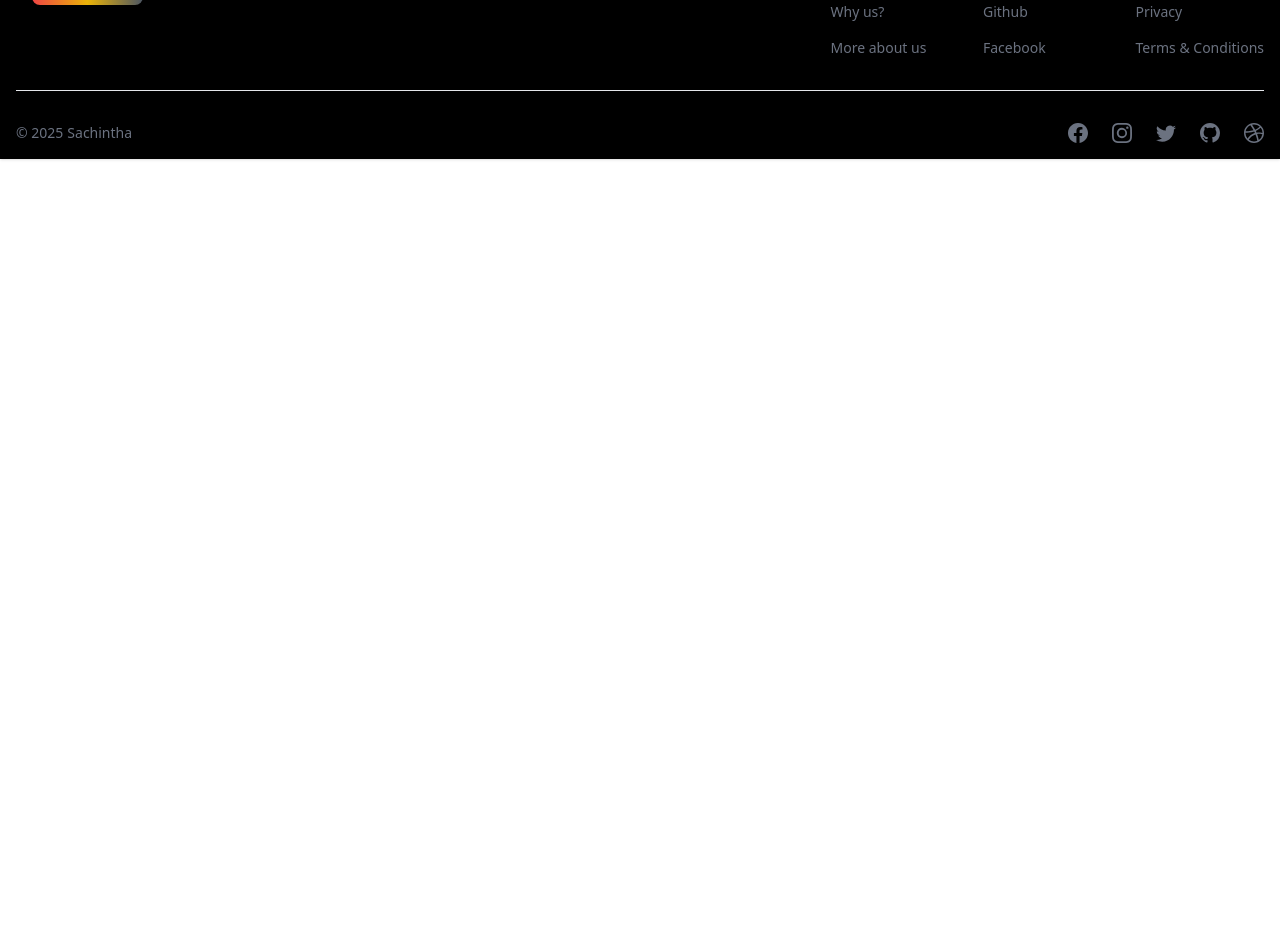
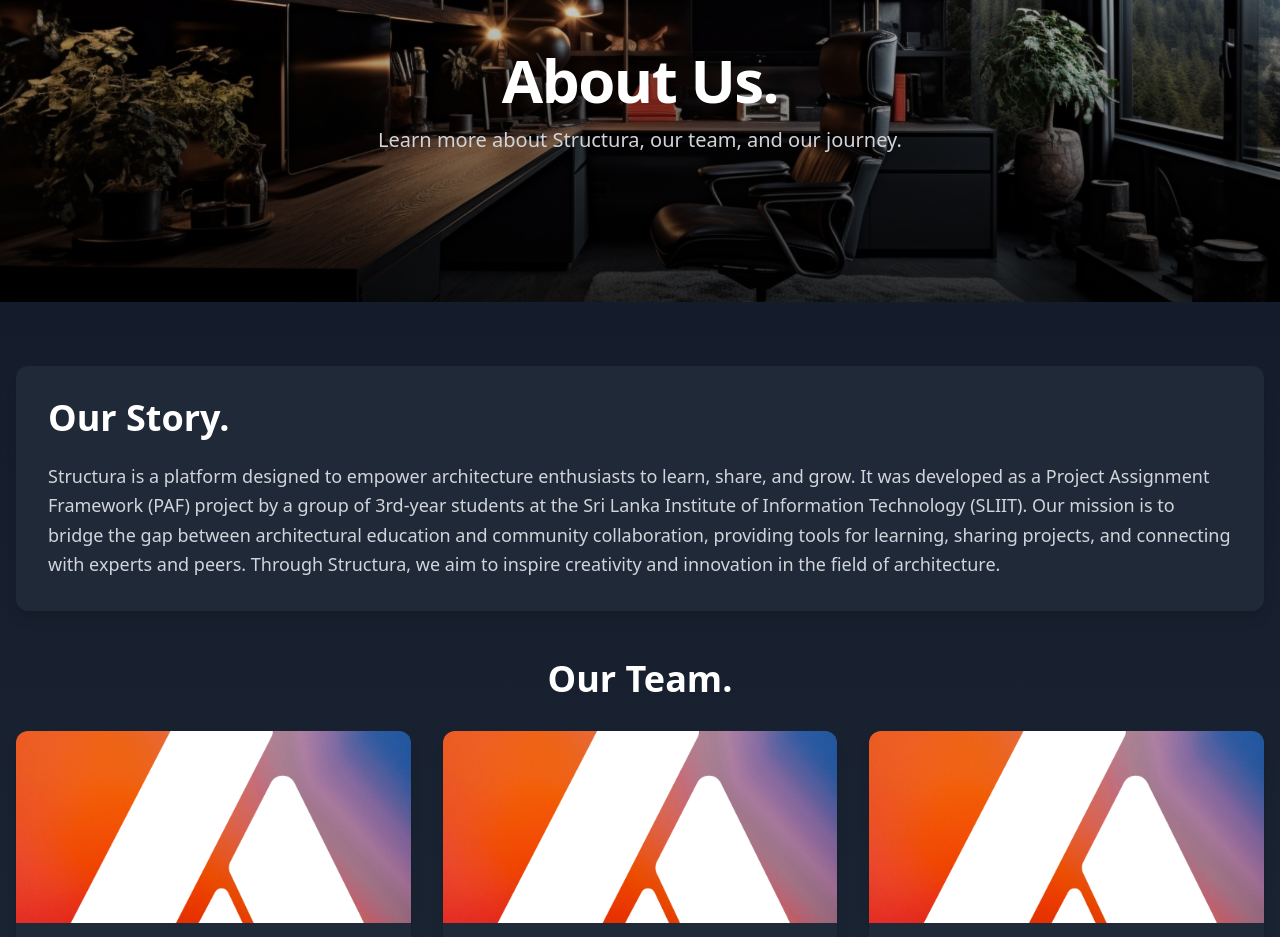
Before and after one commit to LEXES7/Structura-Frontend, a React (Vite) app: page /about in a window 1280 px wide. Before the commit this address had no page. Shown: the part 160-1097 px from the top of the page. Before the commit the page ends 800 px from the top, so only its background shows below. Built offline with nearby package versions, Linux system fonts and the light colour scheme.

Commit message:
added about us

```diff
--- a/src/App.jsx
+++ b/src/App.jsx
@@ -31,6 +31,7 @@
 import Header from './components/Header';
 import PrivateRoute from './components/PrivateRoute'; // Updated PrivateRoute
 import PostPage from './pages/PostPage';
+import AboutUs from './pages/About';
 
 export default function App() {
   return (
@@ -43,6 +44,7 @@
           <Route path="/course" element={<Course />} />
           <Route path="/displaypost" element={<Displaypost />} />
           <Route path="/features" element={<FeaturesPage />} />
+          <Route path="/about" element={<AboutUs />} />
 
 
 
--- a/src/components/Header.jsx
+++ b/src/components/Header.jsx
@@ -53,7 +53,9 @@
             <Link to="/learn" className="text-white hover:text-gray-300">
             Courses
             </Link>
-
+            <Link to="/about" className="text-white hover:text-gray-300">
+            About
+            </Link>
 
             <Link to="/features" className="text-white hover:text-gray-300">
               Features
@@ -111,6 +113,16 @@
             <Link to="/features" className="block py-2 px-4 text-white hover:bg-gray-700">
               Features
             </Link>
+
+
+            <Link to="/learn" className="block py-2 px-4 text-white hover:bg-gray-700">
+              Learn
+            </Link>
+            <Link to="/about" className="block py-2 px-4 text-white hover:bg-gray-700">
+              About
+            </Link>
+
+
           </NavbarCollapse>
         </div>
       </Navbar>
--- a/src/pages/About.jsx
+++ b/src/pages/About.jsx
@@ -1,9 +1,100 @@
-import React from 'react'
+import React from 'react';
+import { Link } from 'react-router-dom';
+import { Button } from 'flowbite-react';
+import { motion } from 'framer-motion';
+import homeImage from '../assets/home.jpg';
+import postLogo from '../assets/postlogo.png';
 
-export default function About() {
-  return (
-    <div>
-      About
-    </div>
-  )
+const teamMembers = [
+    { name: 'Team Member 1', role: 'Lead Developer', image: postLogo },
+    { name: 'Team Member 2', role: 'UI/UX Designer', image: postLogo },
+    { name: 'Team Member 3', role: 'Developer', image: postLogo },
+    { name: 'Team Member 4', role: 'Developer', image: postLogo },
+];
+
+export default function AboutUs() {
+    return (
+        <div className="relative w-full bg-gradient-to-b from-gray-900 to-gray-800 text-white min-h-screen">
+
+            <div className="relative w-full h-[50vh]">
+                <img
+                    src={homeImage}
+                    alt="Background"
+                    className="absolute inset-0 w-full h-full object-cover"
+                />
+                <div className="absolute inset-0 bg-gradient-to-b from-transparent to-black opacity-80"></div>
+                <div className="relative z-10 flex flex-col items-center justify-center h-full text-center">
+                    <h1 className="text-5xl md:text-6xl font-extrabold tracking-tight">
+                        About Us.
+                    </h1>
+                    <p className="mt-4 text-lg md:text-xl text-gray-300">
+                        Learn more about Structura, our team, and our journey.
+                    </p>
+                </div>
+            </div>
+
+            {/* Our Story Section */}
+            <div className="container mx-auto px-4 py-16">
+                <motion.div
+                    initial={{ opacity: 0, y: 50 }}
+                    animate={{ opacity: 1, y: 0 }}
+                    transition={{ duration: 0.8 }}
+                    className="bg-gray-800 rounded-xl shadow-lg p-8 mb-12"
+                >
+                    <h2 className="text-4xl font-bold text-white mb-6">Our Story.</h2>
+                    <p className="text-gray-300 text-lg leading-relaxed">
+                        Structura is a platform designed to empower architecture enthusiasts to learn, share, and grow. It was developed as a Project Assignment Framework (PAF) project by a group of 3rd-year students at the Sri Lanka Institute of Information Technology (SLIIT). Our mission is to bridge the gap between architectural education and community collaboration, providing tools for learning, sharing projects, and connecting with experts and peers. Through Structura, we aim to inspire creativity and innovation in the field of architecture.
+                    </p>
+                </motion.div>
+
+                {/* Our Team Section */}
+                <motion.div
+                    initial={{ opacity: 0, y: 50 }}
+                    animate={{ opacity: 1, y: 0 }}
+                    transition={{ duration: 0.8, delay: 0.2 }}
+                    className="mb-12"
+                >
+                    <h2 className="text-4xl font-bold text-white mb-8 text-center">Our Team.</h2>
+                    <div className="grid grid-cols-1 sm:grid-cols-2 lg:grid-cols-3 gap-8">
+                        {teamMembers.map((member, index) => (
+                            <motion.div
+                                key={member.name}
+                                initial={{ opacity: 0, y: 30 }}
+                                animate={{ opacity: 1, y: 0 }}
+                                transition={{ duration: 0.5, delay: index * 0.1 }}
+                                className="bg-gray-800 rounded-xl shadow-lg overflow-hidden transform transition-all duration-300 hover:shadow-xl hover:scale-105"
+                            >
+                                <img
+                                    src={member.image}
+                                    alt={member.name}
+                                    className="w-full h-48 object-cover"
+                                />
+                                <div className="p-6 text-center">
+                                    <h3 className="text-xl font-semibold text-white mb-2">{member.name}</h3>
+                                    <p className="text-gray-400 text-sm">{member.role}</p>
+                                </div>
+                            </motion.div>
+                        ))}
+                    </div>
+                </motion.div>
+
+                {/* Call to Action */}
+                <motion.div
+                    initial={{ opacity: 0, y: 50 }}
+                    animate={{ opacity: 1, y: 0 }}
+                    transition={{ duration: 0.8, delay: 0.6 }}
+                    className="text-center"
+                >
+                    <Link to="/signup">
+                        <Button
+                            gradientDuoTone="purpleToBlue"
+                            className="rounded-full px-8 py-3 text-lg font-semibold shadow-lg"
+                        >
+                            Join Us
+                        </Button>
+                    </Link>
+                </motion.div>
+            </div>
+        </div>
+    );
 }
```
